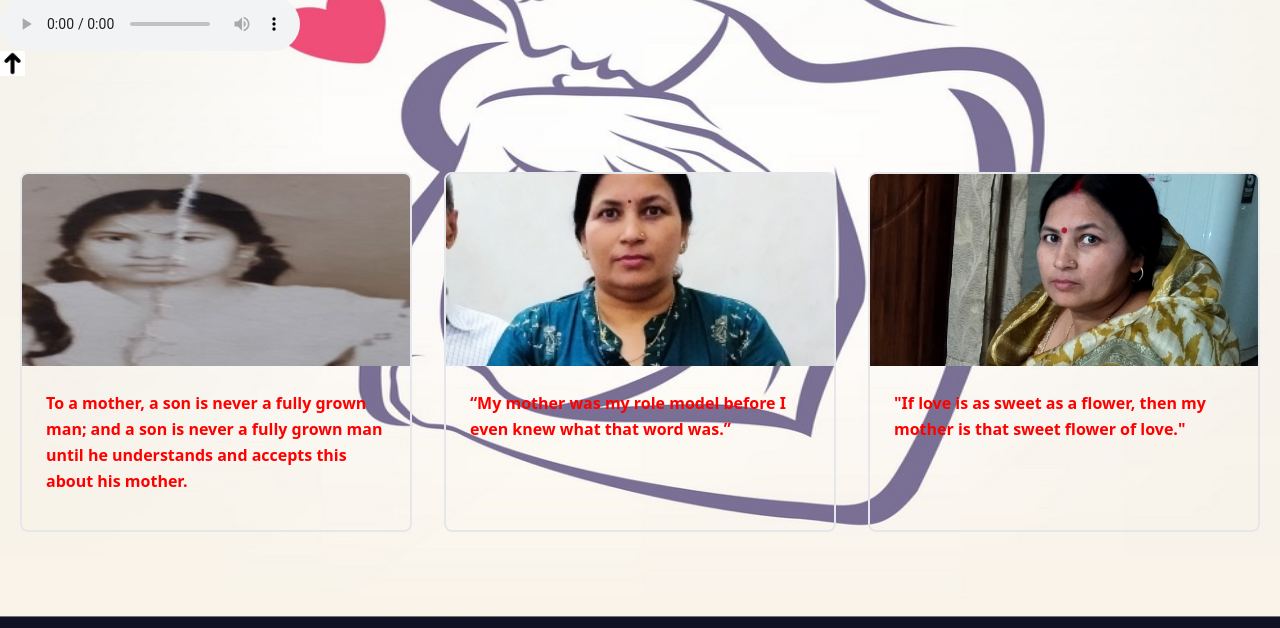
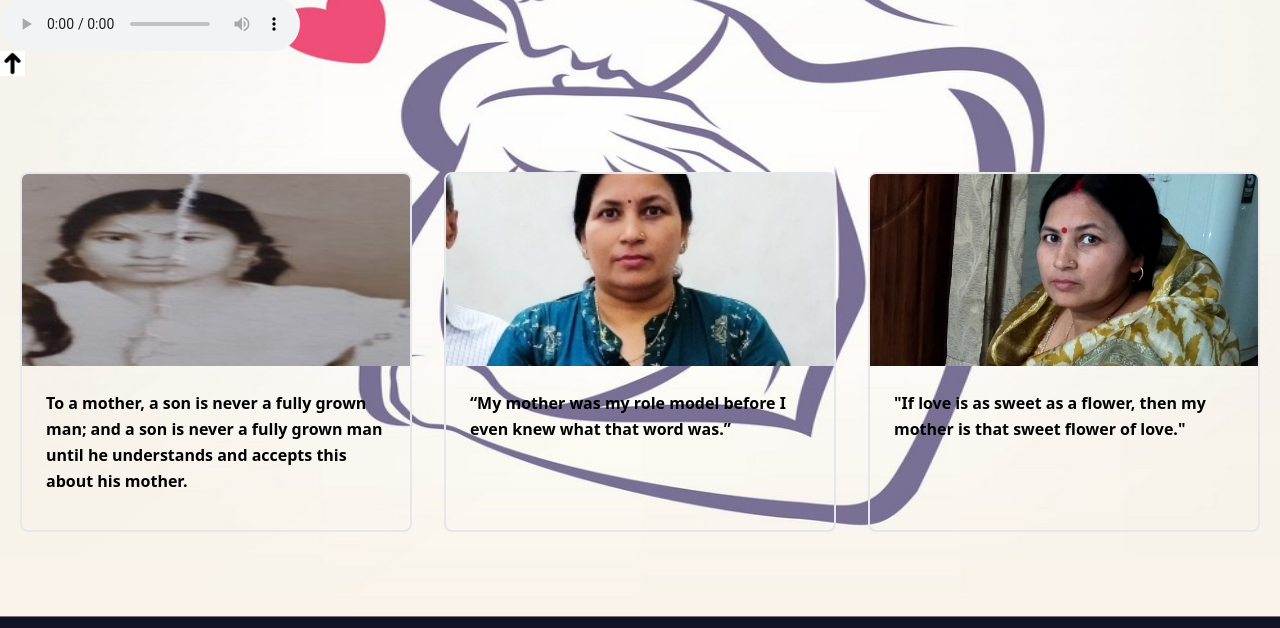
Before and after one commit to Avinash-Gahlowt/MOM, a plain HTML site: page index.html in a window 1280 px wide. Shown: the part 349-977 px from the top of the page. Drawn offline with nearby package versions, Linux system fonts and the light colour scheme.

Commit message:
Update index.html

```diff
--- a/index.html
+++ b/index.html
@@ -38,7 +38,7 @@ text-align: center;">Small present from my side.</p>
                 <div class="p-6">
 
 
-                  <p class="leading-relaxed mb-3" style="color: red;"><b>To a mother, a son is never a fully grown man; and a son is never a fully grown man until he understands and accepts this about his mother.</b></p>
+                  <p class="leading-relaxed mb-3" style="color: black;"><b>To a mother, a son is never a fully grown man; and a son is never a fully grown man until he understands and accepts this about his mother.</b></p>
                 </div>
               </div>
             </div>
@@ -47,7 +47,7 @@ text-align: center;">Small present from my side.</p>
                 <img class="lg:h-48 md:h-36 w-full object-cover object-center" src="IMG_20200830_191622.jpg" alt="blog" style="object-fit: scaled up;">
                 <div class="p-6">
 
-                  <p class="leading-relaxed mb-3"  style="color: red;"><b>“My mother was my role model before I even knew what that word was.”</b></p>
+                  <p class="leading-relaxed mb-3"  style="color: black;"><b>“My mother was my role model before I even knew what that word was.”</b></p>
                 </div>
               </div>
             </div>
@@ -56,7 +56,7 @@ text-align: center;">Small present from my side.</p>
                 <img class="lg:h-48 md:h-36 w-full object-cover object-center" src="IMG_20200830_192052.jpg" alt="blog">
                 <div class="p-6">
 
-                  <p class="leading-relaxed mb-3"  style="color: red"><b>"If love is as sweet as a flower, then my mother is that sweet flower of love."</b></p>
+                  <p class="leading-relaxed mb-3"  style="color: black"><b>"If love is as sweet as a flower, then my mother is that sweet flower of love."</b></p>
                 </div>
               </div>
             </div>
```
